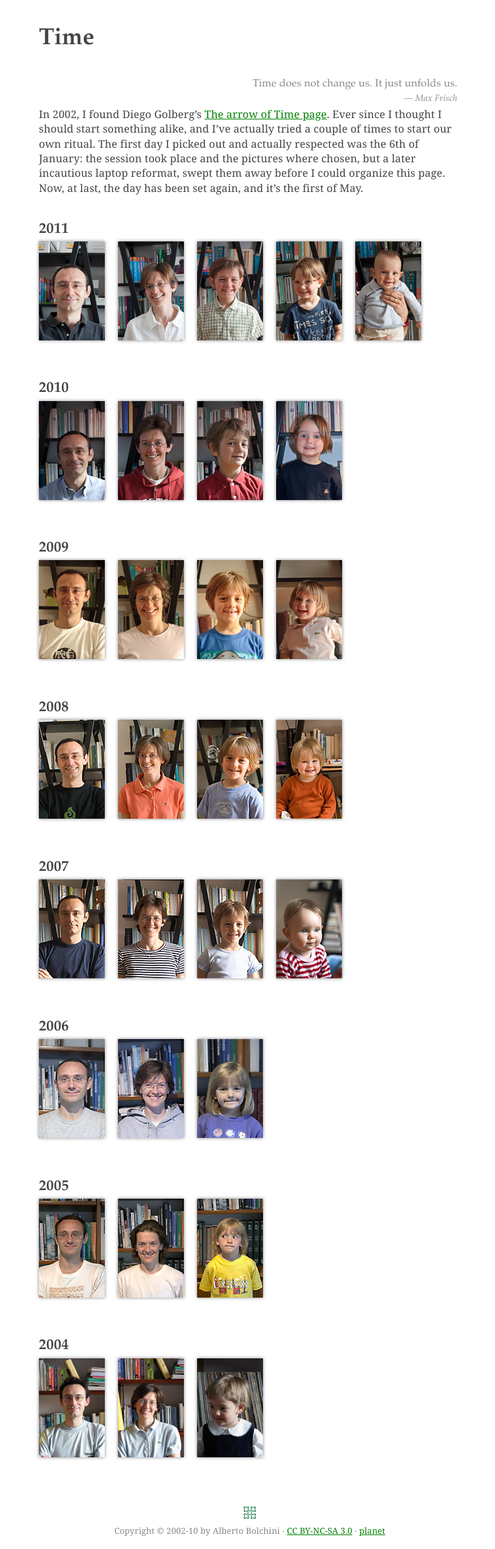
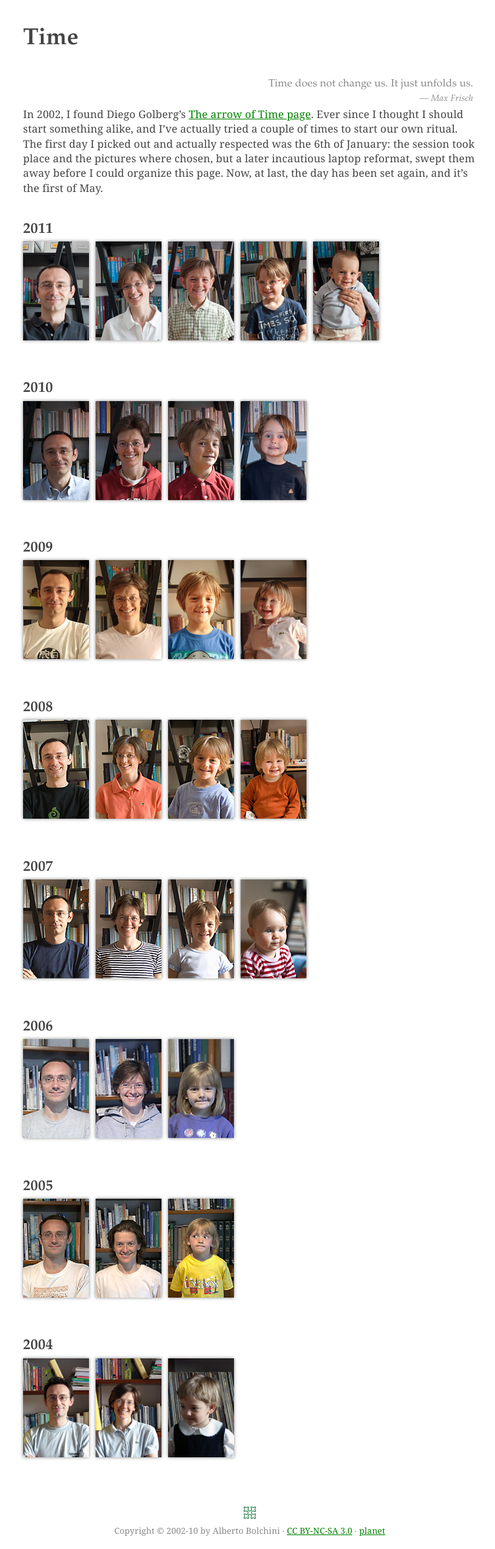
Before and after one commit to bolk/bolk.github.com, a Jekyll site: the page built from time.markdown, in a window 1280 px wide. Shown: the whole page at 66% size, without its empty margins (261-1012 px from the left). Built offline with Jekyll 4.4.1, drawn with Linux system fonts in a browser that asks for light colours; some web fonts are replaced.

Commit message:
Page width

```diff
--- a/css/style.css
+++ b/css/style.css
@@ -49,7 +49,7 @@ body {
 	font:1em Georgia,Geneva,Lucida Sans,Lucida Grande,Lucida Sans Unicode,Verdana,sans-serif;
 	*font-size:small; /* hack retained to preserve specificity */
 	line-height:140%;
-	max-width:40em;
+	max-width:43em;
 	margin:40px auto 1em auto;
 	letter-spacing: 0.01em;
 }
@@ -192,7 +192,7 @@ section,article{display:block;background-color:#fff;margin:0px auto;padding:2em
 h1 a{color:#000;text-decoration:none;}
 /*TIME*/
 ul.h{list-style-type:none;margin:0;padding:0;}
-ul.h li{float:left;width:120px;height:150px;margin:0;padding:0;}
+ul.h li{float:left;width:110px;height:150px;margin:0;padding:0;}
 ul.h li img{-moz-box-shadow: 0 0 5px #888;-webkit-box-shadow: 0 0 5px #888;box-shadow: 0 0 5px #888;}
 /*NAV*/
 nav ul{list-style-type:disc;}
```
